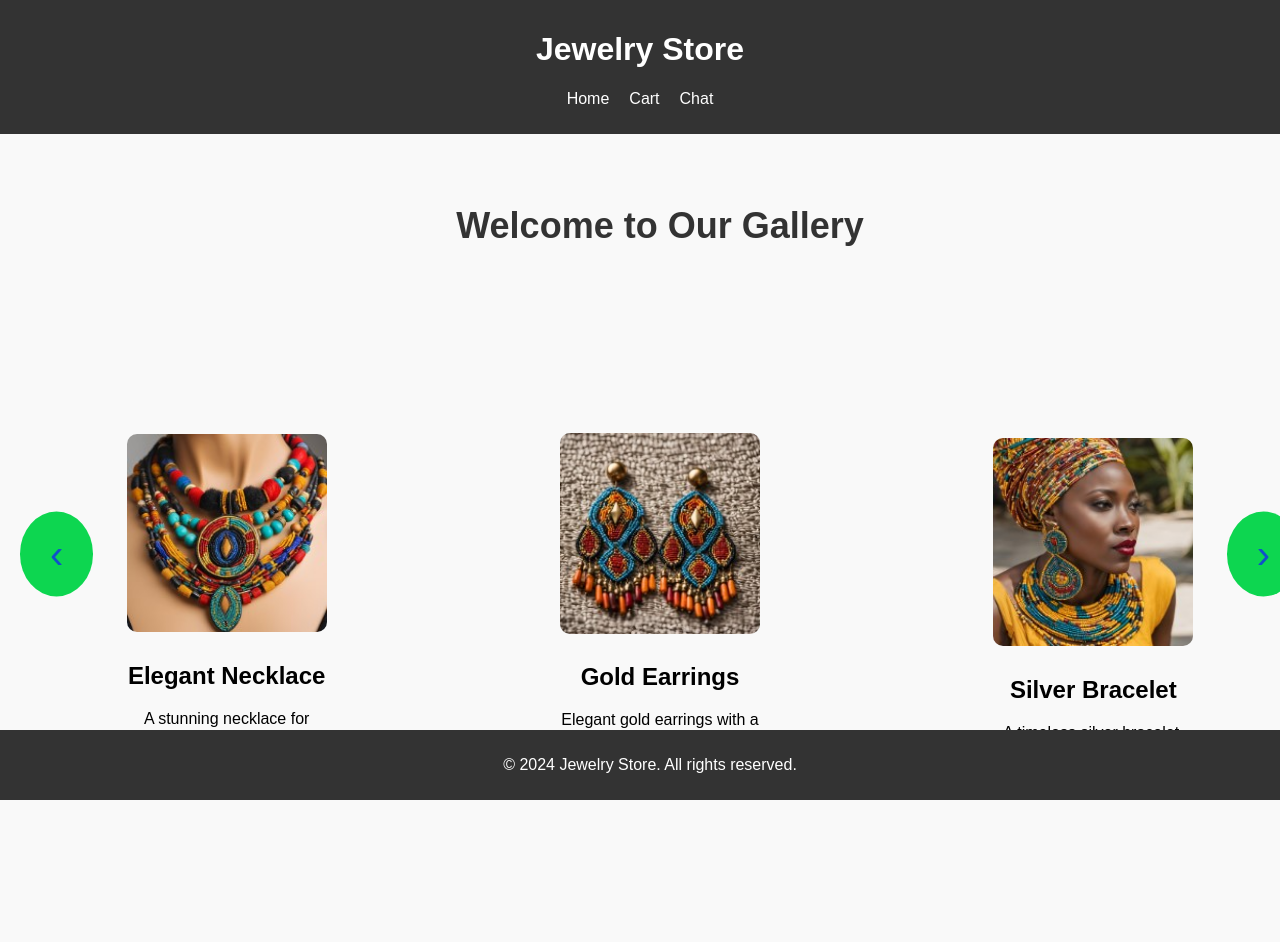
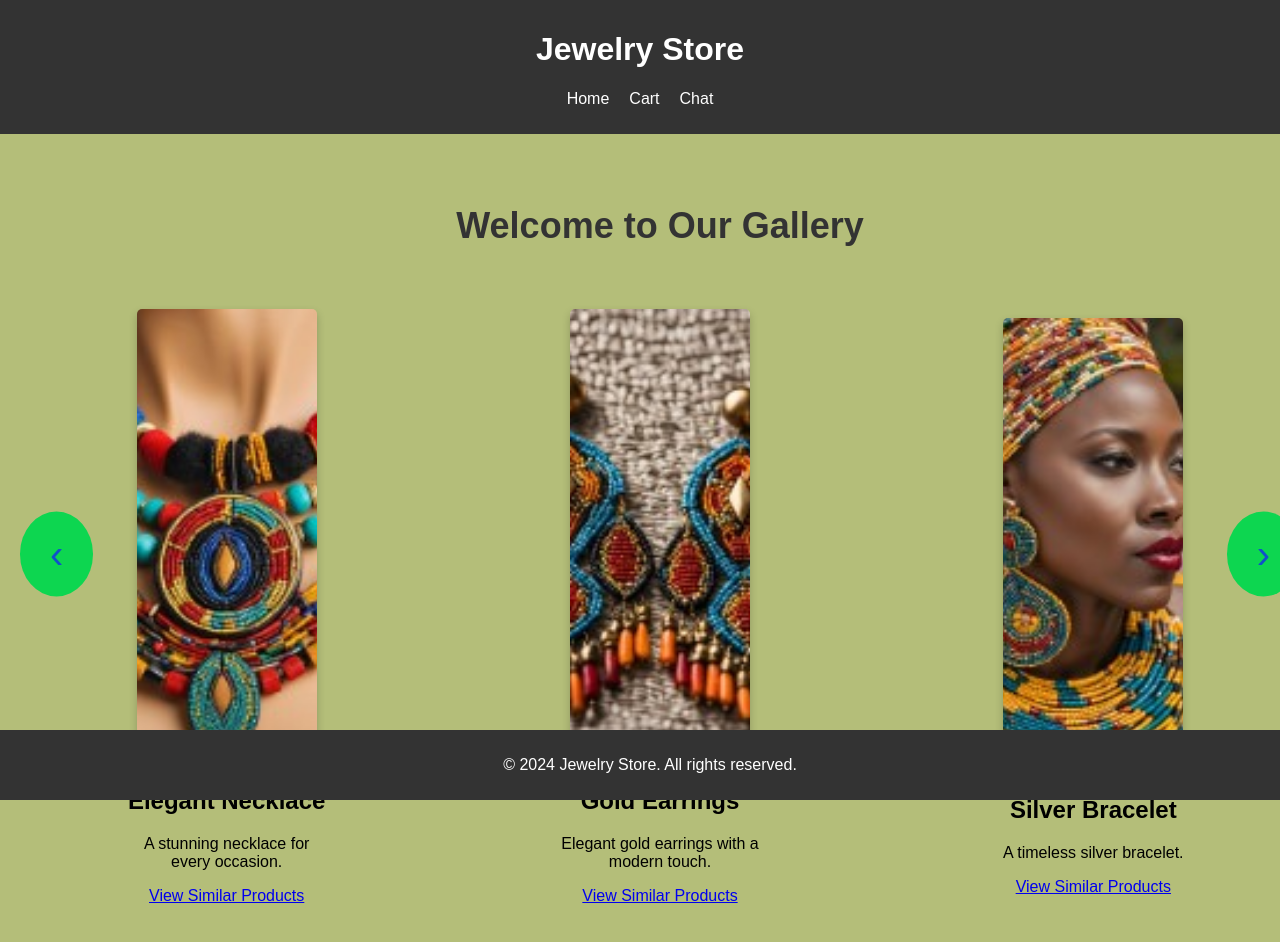
Before and after one commit to KendiAstro23/Adrasha_jewelry, a React (Create React App) app: page / in a window 1280 px wide. Shown: the top 942 px of the page. Built offline with nearby package versions, Linux system fonts and the light colour scheme; no server answers.

Commit message:
product gallery changes

```diff
--- a/src/components/ProductGallery.css
+++ b/src/components/ProductGallery.css
@@ -7,7 +7,7 @@
   width: 100%; /* Full width */
   overflow: hidden;
   position: relative; /* Ensures buttons are positioned relative to the gallery */
-  background-color: #f9f9f9; /* Optional background color */
+  background-color: #b4be79; /* Optional background color */
 }
 
 .gallery-title {
@@ -37,9 +37,12 @@
 }
 
 .product-image {
-  width: 80%;
-  height: 60%; /* Adjust the height */
+  width: 90%;
+  height: 70%; /* Adjust the height */
+  max-width: 300px;
   object-fit: cover; /* Ensure the image covers the area */
+  border: 10px;
+  box-shadow: 0 4px 8px rgba(0, 0, 0, 0.2);
   border-radius: 5px 5px 0 5px; /* Optional rounded corners */
 }
 
--- a/src/components/SimilarProducts.css
+++ b/src/components/SimilarProducts.css
@@ -37,7 +37,7 @@
   max-width: 200px;
 }
 
-.product-image {
+.product-img {
   width: 100%;
   height: auto;
   border-radius: 10px;
--- a/src/components/SimilarProducts.js
+++ b/src/components/SimilarProducts.js
@@ -124,7 +124,7 @@ const SimilarProductSection = ({ product }) => {
               <img
                 src={similarProduct.image}
                 alt={similarProduct.name}
-                className="product-image"
+                className="product-img"
               />
               <div className="product-details">
                 <h3>{similarProduct.name}</h3>
```
